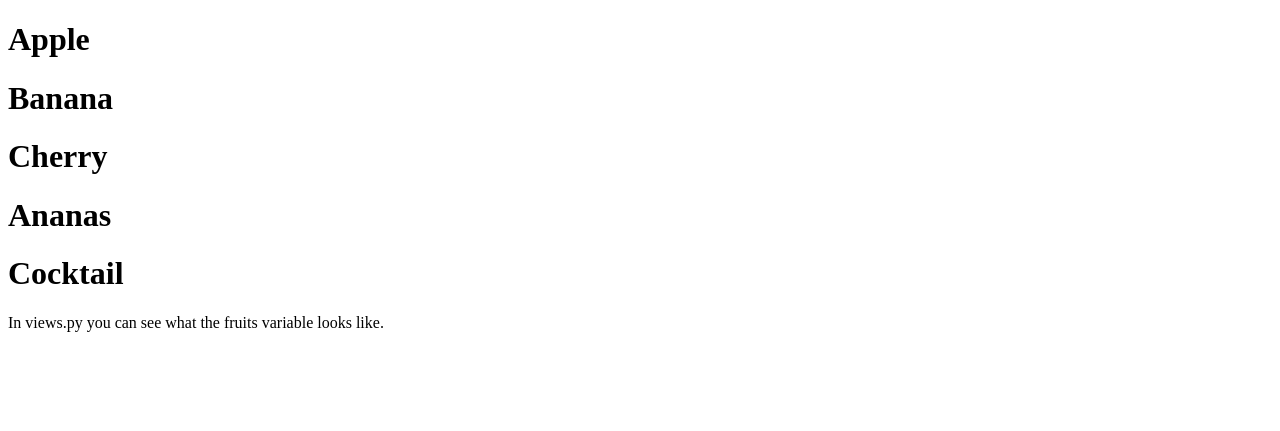
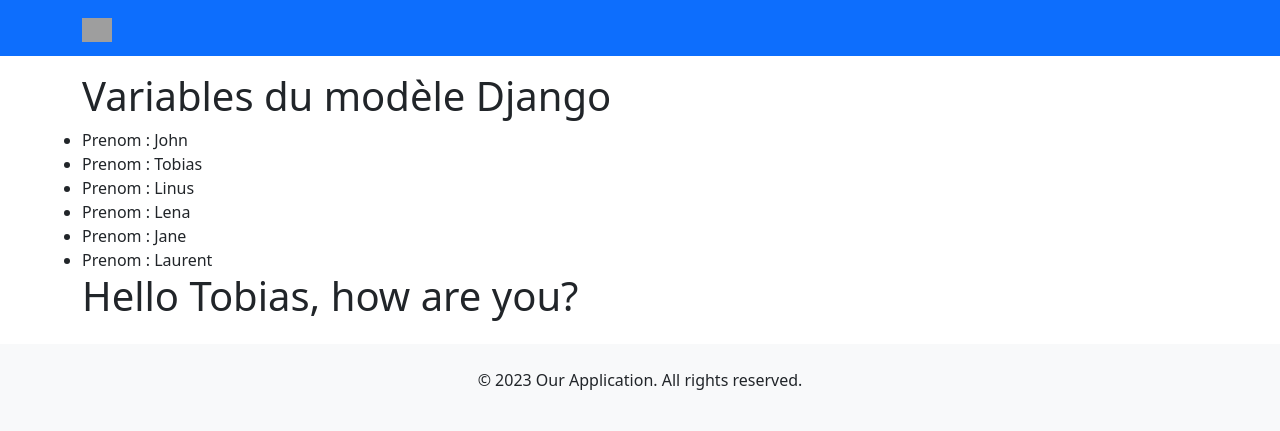
Before and after one commit to LionelEKOM/Blog, a Django app: page /testing/ in a window 1280 px wide. Shown: the top 431 px of the page. Run offline with Django 4.2, Linux system fonts and the light colour scheme; data comes from the database, SQL or seed files in the repository; both versions use the stored data as it was after the commit; grey boxes are pictures that could not be loaded.

Commit message:
Variables du modèle Django

```diff
--- a/members/templates/template.html
+++ b/members/templates/template.html
@@ -1,12 +1,18 @@
-<!DOCTYPE html>
-<html>
-<body>
+{% extends "master.html" %}
+{% block title %}Welcome to my first Django project!{% endblock title %}
+{% block content %}
+<div class="container py-3">
+  <h1>Variables du modèle Django</h1>
+    <ul class="list-group list-group-flush">
+      {% for x in mymembers %}
+        <li> Prenom : {{ x.firstname }}</li>
+      {% endfor %}
+    </ul>
+    {% comment %} Créer des variables dans le modèle {% endcomment %}
+    {% with firstname="Tobias" %}
+      <h1>Hello {{ firstname }}, how are you?</h1>
+    {% endwith %}
 
-{% for x in fruits %}
-  <h1>{{ x }}</h1>
-{% endfor %}
+</div>
 
-<p>In views.py you can see what the fruits variable looks like.</p>
-
-</body>
-</html>
+{% endblock content %}
--- a/members/views.py
+++ b/members/views.py
@@ -27,8 +27,12 @@ def main(request):
   return HttpResponse(template.render())
 
 def testing(request):
+  mymembers = Member.objects.all().values()
   template = loader.get_template('template.html')
+  # context = {
+  #   'fruits': ['Apple', 'Banana', 'Cherry', 'Ananas', 'Cocktail'],
+  # }
   context = {
-    'fruits': ['Apple', 'Banana', 'Cherry', 'Ananas', 'Cocktail'],
+    'mymembers': mymembers,
   }
   return HttpResponse(template.render(context, request))
```
Also changed, not shown: db.sqlite3.
